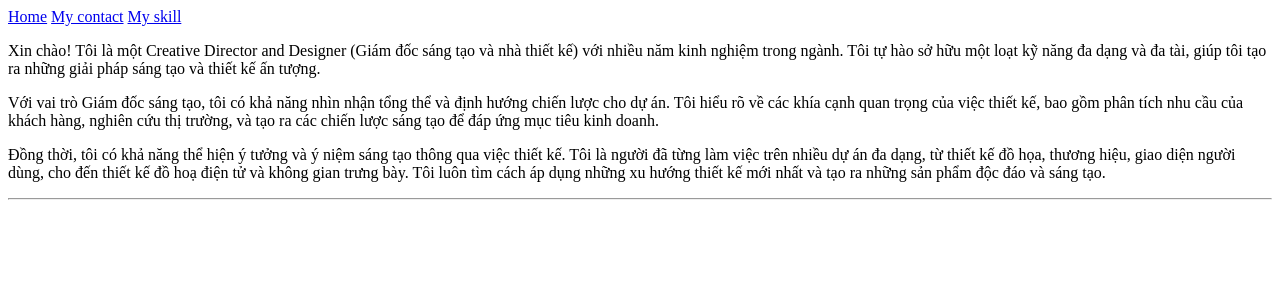
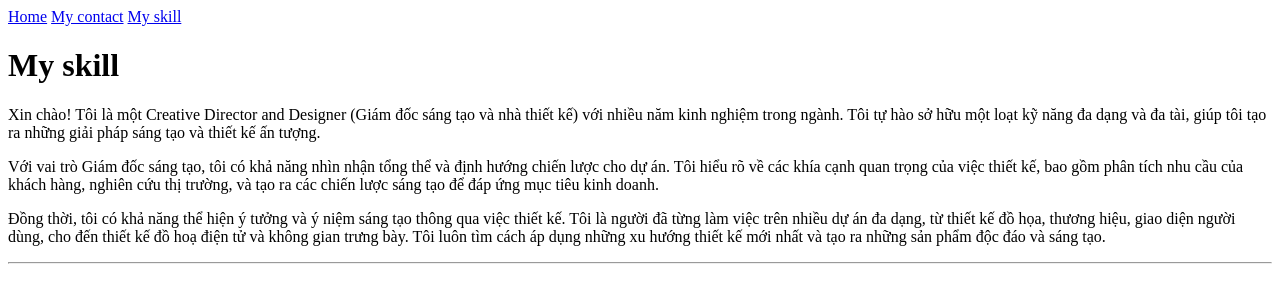
Before and after one commit to Trongvu-blizt/duan1, a plain HTML site: page more-info/my-skill.html in a window 1280 px wide. Drawn offline with Linux system fonts and the light colour scheme.

Commit message:
Update my-skill.html

```diff
--- a/more-info/my-skill.html
+++ b/more-info/my-skill.html
@@ -14,7 +14,7 @@
     <a href="./contact.html">My contact</a>
     <!-- 3. Điều hướng đến my-skill.html -->
     <a href="./my-skill.html">My skill</a>
-
+    <h1>My skill</h1>
     <p>
       Xin chào! Tôi là một Creative Director and Designer (Giám đốc sáng tạo và
       nhà thiết kế) với nhiều năm kinh nghiệm trong ngành. Tôi tự hào sở hữu một
```
